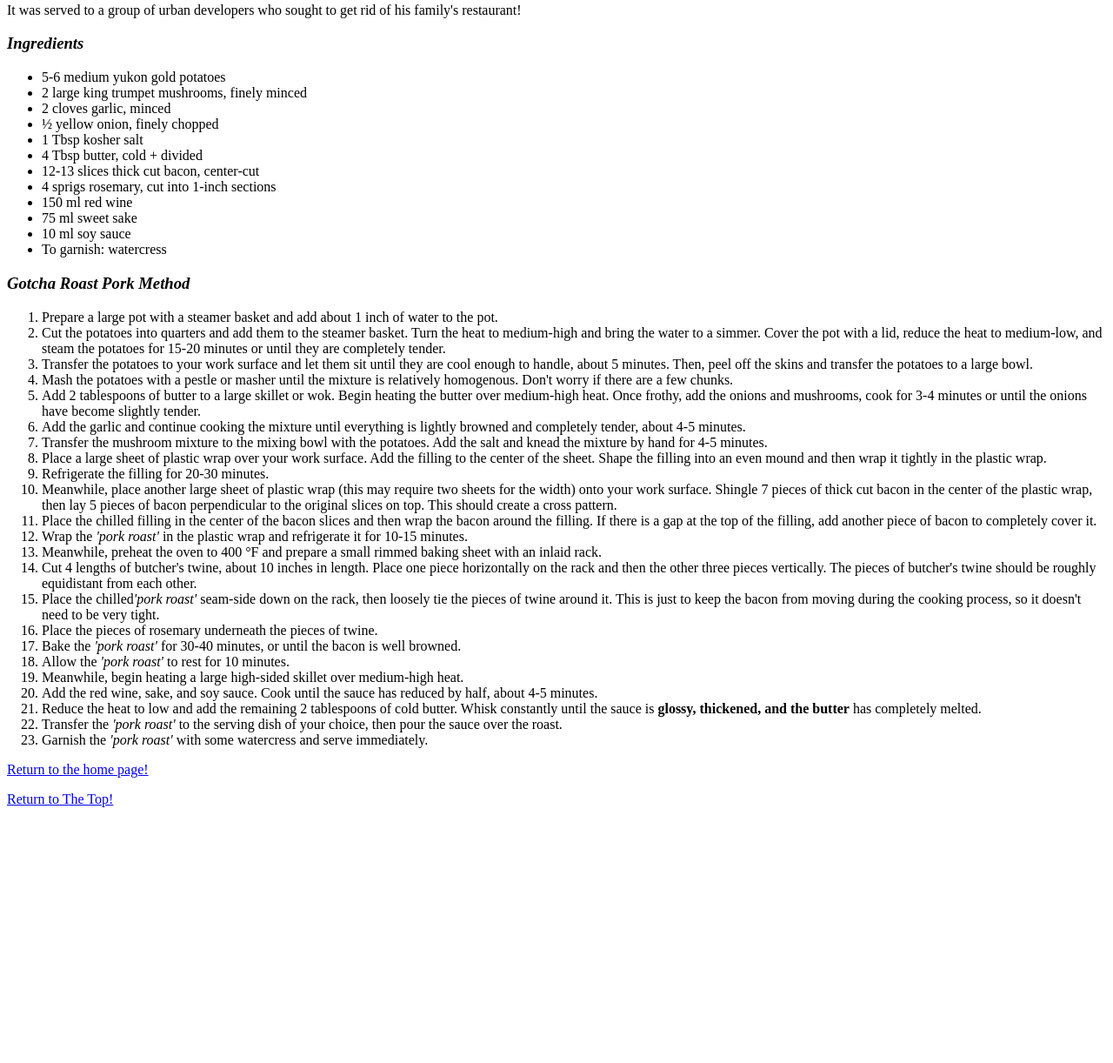
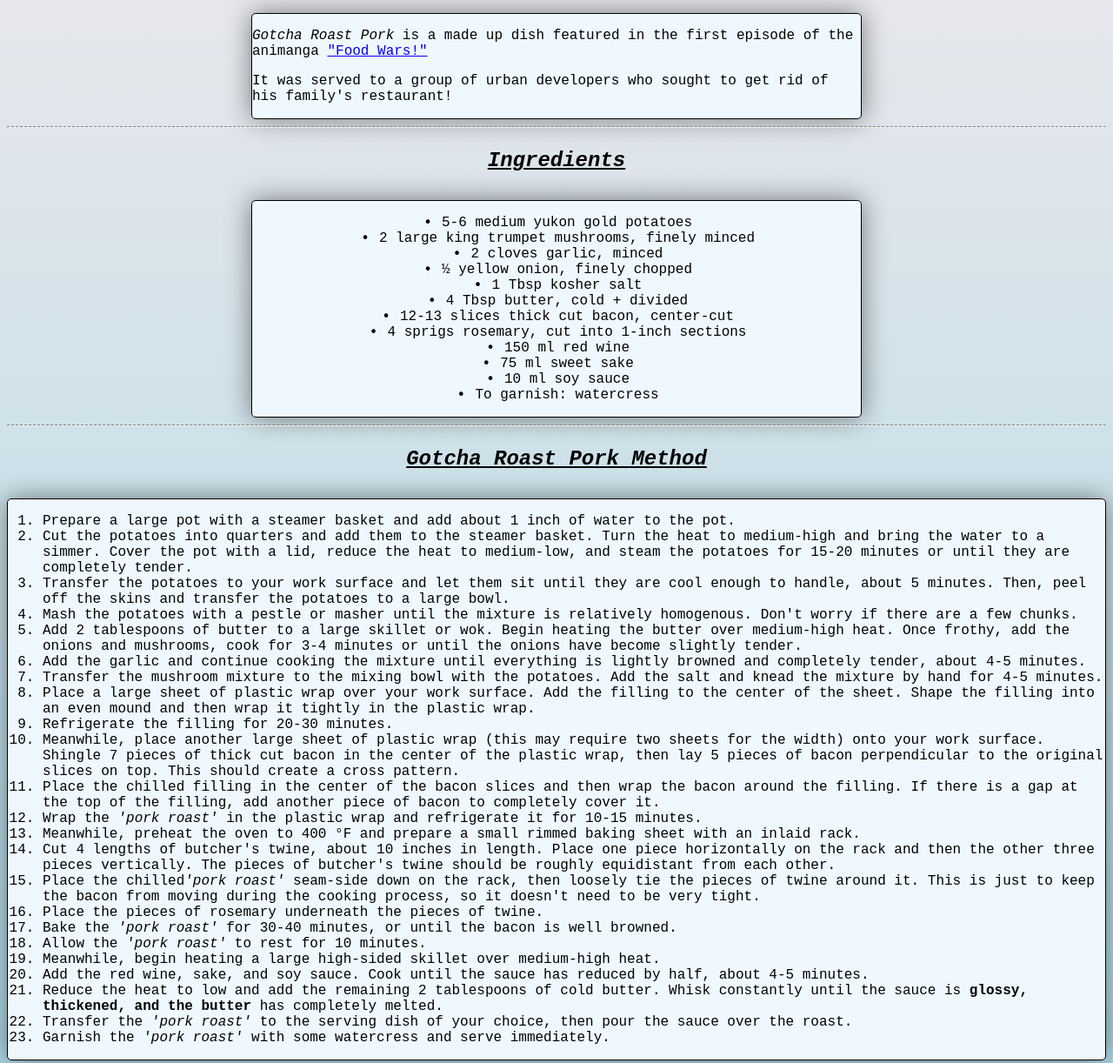
Before and after one commit to juuzouuu188/odin-recipes, a plain HTML site: page recipes/roastpork.html in a window 1280 px wide. Shown: the part 532-1754 px from the top of the page at 87% size. Before the commit the page ends 1476 px from the top, so only its background shows below. Drawn offline with Linux system fonts and the light colour scheme.

Commit message:
CSS Added css NTB add new style sheet when in a different folder.

```diff
--- a/recipes/roastpork.html
+++ b/recipes/roastpork.html
@@ -6,21 +6,24 @@
     <meta http-equiv="X-UA-Compatible" content="IE=edge">
     <meta name="viewport" content="width=device-width, initial-scale=1.0">
     <title>GOTCHA-ROAST-PORK</title>
+    <link rel="stylesheet" href="style.css">
 </head>
 
 <body>
-
     <h1>GOTCHAAAA ROAST PORK!!!!!</h1>
-    <img src="../images/roastpork1.gif" alt="Roast Pork" style="width: 600px;height: 350px;">
+    <img class="imgs1" src="../images/roastpork1.gif" alt="Roast Pork" style="width: 600px;height: 350px;">
 
     <h2>A beautiful and gorgeous Asian delicacy</h2>
+    <div class="info1">
     <p>
        <em>Gotcha Roast Pork</em> is a made up dish featured in the first episode of the animanga
        <a href="https://en.wikipedia.org/wiki/Food_Wars!:_Shokugeki_no_Soma"> "Food Wars!" </a>
         </p>
     <p>It was served to a group of urban developers who sought to get rid of his family's restaurant!</p>
-
+    </div>
+    <hr>
     <h3><em>Ingredients</em></h3>
+    <div class="block content">
     <ul>
         <li>5-6 medium yukon gold potatoes</li>
         <li>2 large king trumpet mushrooms, finely minced</li>
@@ -35,7 +38,10 @@
         <li>10 ml soy sauce</li>
         <li>To garnish: watercress</li>
     </ul>
+    </div>
+    <hr>
     <h3><em>Gotcha Roast Pork Method</em></h3>
+    <div class="block2 content2">
     <ol>
         <li>Prepare a large pot with a steamer basket and add about 1 inch of water to the pot.</li>
         <li>Cut the potatoes into quarters and add them to the steamer basket.
@@ -82,10 +88,11 @@
              <li>Transfer the  <em>'pork roast'</em>  to the serving dish of your choice, then pour the sauce over the roast. </li>
              <li>Garnish the  <em>'pork roast'</em>  with some watercress and serve immediately.</li>
     </ol>
+    </div>
     <p>
-    <a href="../index.html">Return to the home page!</a>
+    <a class="home" href="../index.html">Home!</a>
     </p>
-    <p><a href="roastpork.html">Return to The Top!</a></p>
+    <p><a class="top" href="roastpork.html">To The Top!</a></p>
 
 </body>
 </html>
--- /dev/null
+++ b/recipes/style.css
@@ -0,0 +1,106 @@
+*{
+    font-family: Monospace,'Times New Roman', Times, serif;
+}
+body {
+    background: linear-gradient(180deg, #FFEEEE, lightblue);
+    height: fit-content;
+}
+h1, h2, h3{
+    text-align:center;
+    font-size: 3rem;
+    font-weight: bold;
+    text-decoration: underline;
+}
+h2, h3{
+    font-size: 1.5rem
+}
+.imgs1, .info1, .block
+    {
+        display: block;
+        margin:auto;
+        border-radius: 25px;
+        width: min(70%, 700px);
+        box-shadow: 0px 0px 30px rgba(0, 0, 0, 0.479);
+    }
+    .info1{
+            margin-top: 2rem;
+            border: 1px solid black;
+            text-align: left;
+            border-radius: 5px;
+            background-color: aliceblue;
+        }
+        .block{
+            margin-top: 2rem;
+            border: 1px solid black;
+            text-align: center;
+            border-radius: 5px;
+            background-color: aliceblue;
+        }
+        ul {
+            list-style: none;
+          }
+          hr{
+            border-top: 1px dashed gray;
+          }
+        ul li::before{
+            content: "\2022";
+            color: black;
+            font-weight: bold;
+            display: inline-block;
+            width: 2em;
+            margin-left: -3em;
+          }
+          .block2{
+            display: block;
+            margin: auto;
+            width: fit-content;
+            box-shadow: 0px 0px 30px rgba(0, 0, 0, 0.479);
+          }
+          .content2{
+            margin-top: 2rem;
+            border: 1px solid black;
+            border-radius: 5px;
+            background-color: aliceblue;
+          }
+          .home{
+            transform: translateY(-2.3rem);
+               text-align: center;
+               position: fixed;
+                height: 4rem;
+                width:10rem;
+                line-height: 5.5rem;
+                left:1px;
+               top:1px;
+               background-color: white;
+               box-shadow: 0px 0px 15px black;
+               border-radius: 100%;
+               border:6px solid skyblue;
+               color:black;
+                text-decoration: underline;
+         }
+         .top{
+            transform: translateY(-2.3rem);
+               text-align: center;
+               position: fixed;
+                height: 4rem;
+                width:10rem;
+                line-height: 5.5rem;
+                left: 175px;
+               top: 1px;
+               background-color: white;
+               box-shadow: 0px 0px 15px black;
+               border-radius: 100%;
+               border:6px solid skyblue;
+               color:black;
+                text-decoration: underline;
+         }
+         .block3{
+            display: block;
+        margin:auto;
+            margin-top: 2rem;
+            border: 1.5px solid black;
+            text-align: left;
+            width: 1500px;
+            border-radius: 5px;
+            background-color: aliceblue;
+         }
--- /dev/null
+++ b/style.css
@@ -0,0 +1,44 @@
+*{
+    font-family: Monospace,'Times New Roman', Times, serif;
+}
+h1{
+    text-align:center;
+    font-size: 3rem;
+    font-weight: bold;
+    text-decoration: underline;
+}
+
+body {
+    background: linear-gradient(180deg, #FFEEEE, lightblue);
+    height: 125vh;
+}
+ .img1s, .block {
+    display: block;
+    margin:auto;
+    border-radius: 25px;
+    width: min(70%, 700px);
+    box-shadow: 0px 0px 30px rgba(0, 0, 0, 0.479);
+}
+h2{
+    text-align: center;
+    font-size: rem;
+    font-weight: bold;
+    text-decoration: underline;
+}
+
+  .content {
+    margin-top: 2rem;
+    height: 300px;
+    border: 1px solid black;
+    text-align: left;
+    border-radius: 25px;
+    background-color: rgb(255, 255, 255);
+}
+.recipes {
+    padding: 4px;
+    font-size: 1.5rem;
+}
+a {
+    color:black;
+    text-decoration: none;
+}
```
Also changed, not shown: index.html (+7 -6 lines), recipes/applerisotto.html (+10 -3 lines), recipes/steakdon.html (+17 -9 lines), images/roastpork1.png (added).
